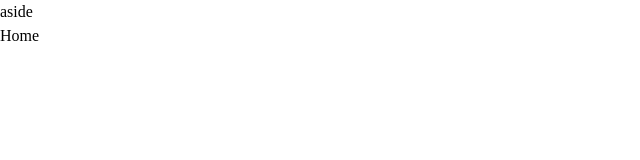
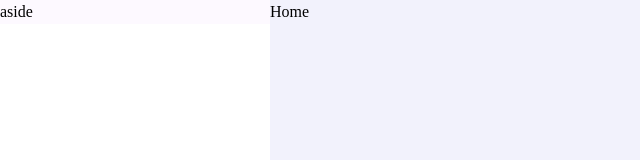
Before and after one commit to LuisoRubi/my_portfolio, a plain HTML site: page index.html in a window 1280 px wide. Shown: the top 160 px of the page, without its empty margins (0-640 px from the left). Drawn offline with Linux system fonts and the light colour scheme.

Commit message:
adding home and aside with css

```diff
--- a/css/style.css
+++ b/css/style.css
@@ -29,5 +29,24 @@ body {
 ::before,::after {
 
     box-sizing: border-box;
+}
 
+.section {
+
+background: var(--bg-black-900);
+min-height: 100vh;
+display: block;
+position: fixed;
+left: 270px;
+top: 0;
+right: 0;
 }
+
+.aside {
+
+width: 270px;
+background: var(--bg-black-100);
+position: fixed;
+left: 0;
+top: 0;
+}
--- a/index.html
+++ b/index.html
@@ -19,8 +19,8 @@
         <!-- === Main content start === -->
         <div class="main-content">
         <!-- === Home section start === -->
-            <section class="home">
-                Home
+            <section class="home section">
+            Home
             </section>
         <!-- === Home section end === -->
         </div>
```
